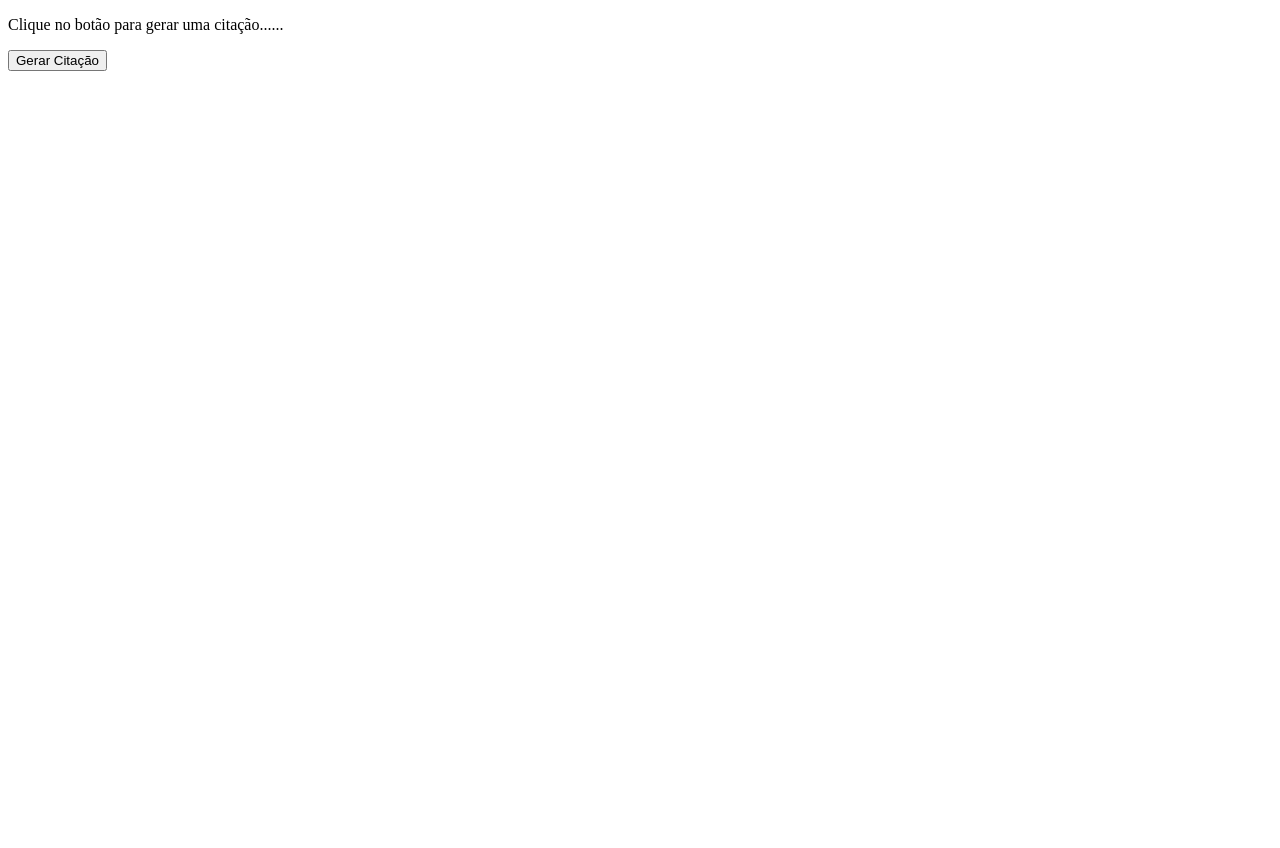
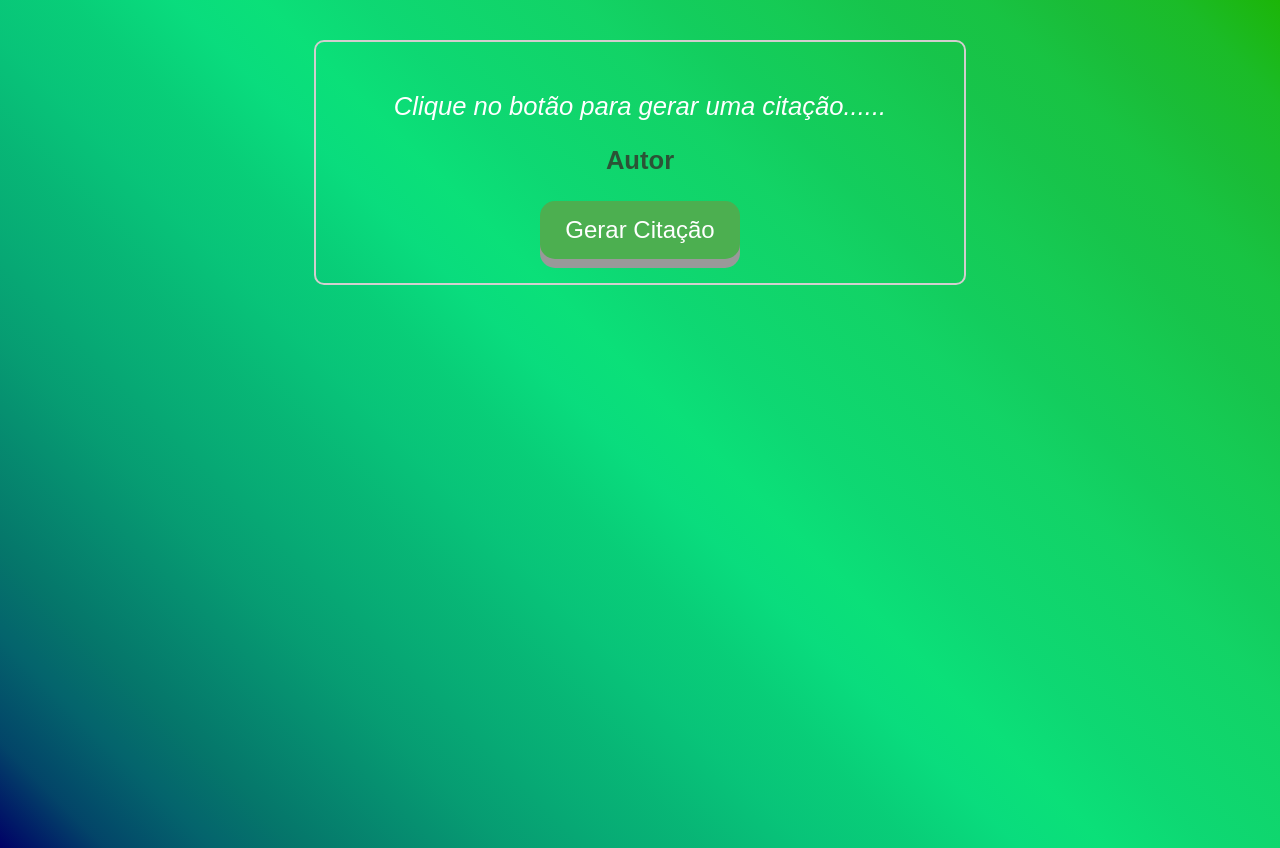
Before and after one commit to jesseprogran/PROJETO_CITACOES, a plain HTML site: page index.html in a window 1280 px wide. Before the commit the page ends 800 px from the top, so only its background shows below. Drawn offline with Linux system fonts and the light colour scheme.

Commit message:
feito o css do projeto

```diff
--- a/index.html
+++ b/index.html
@@ -10,7 +10,7 @@
 <body>
     <div class="quote">
         <p class="text">Clique no botão para gerar uma citação......</p>
-        <p class="author"></p>
+        <p class="author">Autor</p>
         <button class="button" id="quoteBtn">Gerar Citação</button>
     </div>
 </body>
--- a/style.css
+++ b/style.css
@@ -0,0 +1,75 @@
+body {
+  background-image: linear-gradient(
+    45deg,
+    hsl(240deg 100% 20%) 0%,
+    hsl(201deg 95% 21%) 5%,
+    hsl(185deg 93% 22%) 10%,
+    hsl(174deg 92% 24%) 14%,
+    hsl(168deg 92% 28%) 19%,
+    hsl(163deg 92% 32%) 24%,
+    hsl(160deg 92% 35%) 29%,
+    hsl(158deg 92% 37%) 33%,
+    hsl(156deg 92% 40%) 38%,
+    hsl(154deg 92% 42%) 43%,
+    hsl(153deg 92% 45%) 48%,
+    hsl(151deg 91% 46%) 52%,
+    hsl(150deg 88% 45%) 57%,
+    hsl(148deg 86% 45%) 62%,
+    hsl(146deg 84% 45%) 67%,
+    hsl(144deg 83% 44%) 71%,
+    hsl(141deg 81% 44%) 76%,
+    hsl(138deg 79% 43%) 81%,
+    hsl(135deg 78% 43%) 86%,
+    hsl(131deg 76% 42%) 90%,
+    hsl(125deg 75% 42%) 95%,
+    hsl(113deg 92% 37%) 100%
+  );
+  background-repeat: no-repeat;
+  background-size: contain;
+  height: 100vh;
+  padding-top: 2rem;
+}
+
+.quote {
+  font-family: Arial, Helvetica, sans-serif;
+  font-size: 1.6rem;
+  text-align: center;
+  max-width: 600px;
+  margin: 0 auto;
+  border: 2px solid #d2cece;
+  padding: 1.5rem;
+  border-radius: 10px;
+  color: #fff;
+}
+
+.quote .text {
+    font-style: italic;
+    margin-bottom: 0.4rem;
+}
+
+.quote .author {
+    font-weight: bold;
+    color: #2b5336;
+}
+.button {
+    display: inline-block;
+    padding: 15px 25px;
+    font-size: 24px;
+    cursor: pointer;
+    text-align: center;
+    text-decoration: none;
+    outline: none;
+    color: #fff;
+    background-color: #4CAF50;
+    border: none;
+    border-radius: 15px;
+    box-shadow: 0 9px #999;
+}
+
+.button:hover {background-color: #3e8e41}
+
+.button:active {
+  background-color: #044206;
+  box-shadow: 0 5px #282727;
+  transform: translateY(4px);
+}
```
